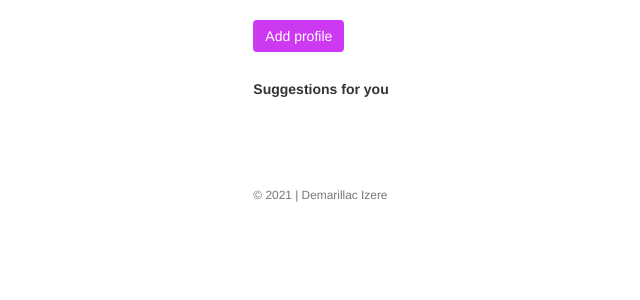
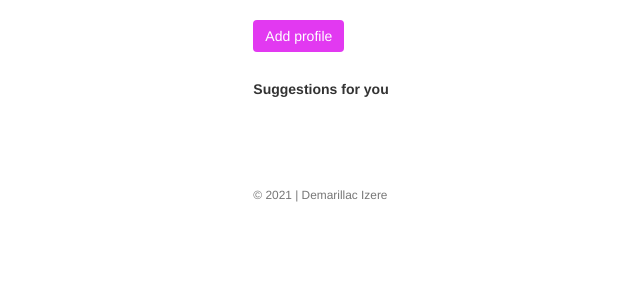
Before and after one commit to demarillacizere/Instagram, a Django app: template demygram/templates/index.html in a window 1280 px wide. Shown: the part 60-360 px from the top of the page, without its empty margins (615-1255 px from the left). Run offline with Django 3.2, Linux system fonts and the light colour scheme; the template is opened without the code that fills it, so the values that code supplies are empty; some libraries are stand-ins or nearby versions.

Commit message:
added a background-color

```diff
--- a/demygram/templates/index.html
+++ b/demygram/templates/index.html
@@ -58,7 +58,7 @@ td{
             <div class='col-md-3'><br><span>{{my_profile.user.username}}</span><br>
             <a href="#">Edit profile</a></div>
             {% else %}
-            <div class='col-md-3'><a href="{% url 'add_profile' %}" class='btn btn-info' style='background-color:rgb(205, 57, 241);border:none;'>Add profile</a></div>
+            <div class='col-md-3'><a href="{% url 'add_profile' %}" class='btn btn-info' style='background-color:rgb(226, 57, 241);border:none;'>Add profile</a></div>
             {% endif %}
         </div><br>
         <h5><b>Suggestions for you</b></h5><br>
```
